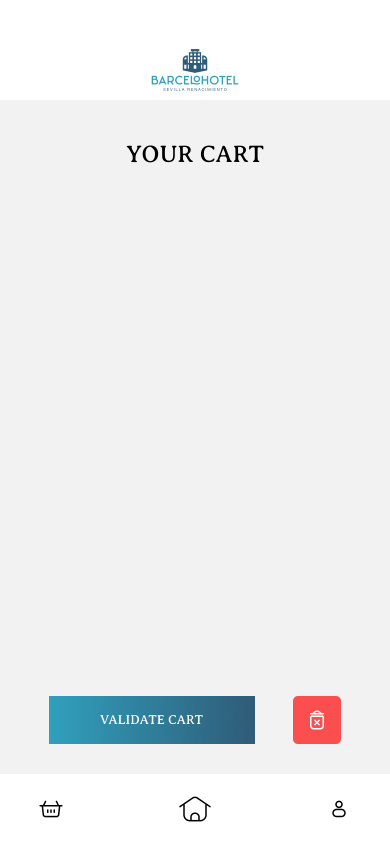
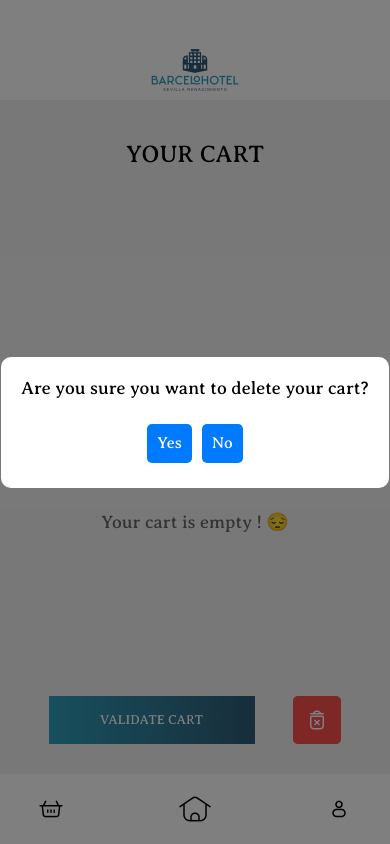
Before and after one commit to alexwauquier/smart-hotel-mobile-app, a React Native app in the folder template-react-native-gregory/: screen /CartView in a window 390 px wide. Both pictures are taken after a click on the element 298 px from the left and 720 px from the top of the page. Built offline with nearby package versions, Linux system fonts and the light colour scheme.

Commit message:
Reworking CartView functions.

```diff
--- a/template-react-native-gregory/components/CartView.js
+++ b/template-react-native-gregory/components/CartView.js
@@ -1,5 +1,5 @@
 import React, { useState, useEffect } from 'react';
-import { View, Text, StyleSheet, FlatList, TouchableOpacity, Image } from 'react-native';
+import { View, Text, StyleSheet, FlatList, TouchableOpacity, Image, Modal } from 'react-native';
 import AsyncStorage from '@react-native-async-storage/async-storage';
 import AppHeader from './AppHeader';
 import AppNavbar from './AppNavbar';
@@ -17,8 +17,8 @@ const fetchDrinkById = async (id) => {
 
 const CartView = () => {
   const [cartItems, setCartItems] = useState([]);
+  const [modalVisible, setModalVisible] = useState(false);
 
-  useEffect(() => {
   const loadCart = async () => {
     const storedCart = await AsyncStorage.getItem('cart');
     if (storedCart) {
@@ -30,18 +30,60 @@ const CartView = () => {
         })
       );
       setCartItems(drinks.filter(item => item !== null));
+    } else {
+      setCartItems([]);
     }
   };
 
+  useEffect(() => {
     loadCart();
   }, []);
+
+  const updateQuantity = async (id, operation) => {
+    const updatedCart = cartItems.map(item => {
+      if (item.id === id) {
+        const newQuantity = operation === 'increase' ? item.quantity + 1 : item.quantity - 1;
+        if (newQuantity >= 1) {
+          item.quantity = newQuantity;
+        }
+      }
+      return item;
+    });
+
+    setCartItems(updatedCart);
+    await AsyncStorage.setItem('cart', JSON.stringify(updatedCart.map(({ id, quantity }) => ({ id, quantity }))));
+  };
+
+  const removeFromCart = async (id) => {
+    const updatedCart = cartItems.filter(item => item.id !== id);
+    setCartItems(updatedCart);
+    await AsyncStorage.setItem('cart', JSON.stringify(updatedCart.map(({ id, quantity }) => ({ id, quantity }))));
+  };
+
+  const handleDeleteCart = () => {
+    setModalVisible(true); // Afficher la modal de confirmation
+  };
+
+  const confirmDeleteCart = async () => {
+    setCartItems([]); // Vider le panier
+    await AsyncStorage.removeItem('cart'); // Supprimer le panier d'AsyncStorage
+    setModalVisible(false); // Fermer la modal
+  };
+
+  const cancelDeleteCart = () => {
+    setModalVisible(false); // Fermer la modal sans rien faire
+  };
 
   return (
     <View style={styles.container}>
       <AppHeader />
       <Text style={styles.ViewTitle}>YOUR CART</Text>
 
+      {cartItems.length === 0 ? (
+        <Text style={styles.emptyCartMessage}>Your cart is empty ! 😔</Text>
+      ) : (
         <FlatList
+          style={styles.FlatListCart}
           data={cartItems}
           keyExtractor={(item) => item.id.toString()}
           renderItem={({ item }) => (
@@ -50,11 +92,11 @@ const CartView = () => {
                 <Text style={styles.drinkTitle}>{item.name}</Text>
                 <Text style={styles.drinkPrice}>{item.unit_price}€</Text>
                 <View style={styles.quantityLine}>
-                <TouchableOpacity>
+                  <TouchableOpacity onPress={() => updateQuantity(item.id, 'decrease')}>
                     <Image source={require('../assets/minus_icon.png')} style={styles.minusIcon} />
                   </TouchableOpacity>
                   <Text style={styles.textQuantity}>{item.quantity}</Text>
-                <TouchableOpacity>
+                  <TouchableOpacity onPress={() => updateQuantity(item.id, 'increase')}>
                     <Image source={require('../assets/plus_icon.png')} style={styles.plusIcon} />
                   </TouchableOpacity>
                 </View>
@@ -63,15 +105,37 @@ const CartView = () => {
             </View>
           )}
         />
+      )}
 
       <View style={styles.ButtonLine}>
         <TouchableOpacity>
           <Image source={require('../assets/validate.png')} style={styles.buttonValidate} />
         </TouchableOpacity>
-        <TouchableOpacity>
+        <TouchableOpacity onPress={handleDeleteCart}>
           <Image source={require('../assets/trash.png')} style={styles.trashIcon} />
         </TouchableOpacity>
       </View>
+
+      {/* Modal de confirmation */}
+      <Modal
+        transparent={true}
+        animationType="fade"
+        visible={modalVisible}
+        onRequestClose={cancelDeleteCart}>
+        <View style={styles.modalBackground}>
+          <View style={styles.modalContent}>
+            <Text style={styles.modalText}>Are you sure you want to delete your cart?</Text>
+            <View style={styles.modalButtons}>
+              <TouchableOpacity style={styles.modalButton} onPress={confirmDeleteCart}>
+                <Text style={styles.modalButtonText}>Yes</Text>
+              </TouchableOpacity>
+              <TouchableOpacity style={styles.modalButton} onPress={cancelDeleteCart}>
+                <Text style={styles.modalButtonText}>No</Text>
+              </TouchableOpacity>
+            </View>
+          </View>
+        </View>
+      </Modal>
 
       <AppNavbar />
     </View>
@@ -102,7 +166,9 @@ const styles = StyleSheet.create({
   drinkIngredients: {
     fontSize: 14,
     fontFamily: 'Roboto-Regular',
-    color: '#676767'
+    color: '#676767',
+    marginTop: 10,
+    marginBottom: 10,
   },
   drinkLineBox: {
     flexDirection: 'row',
@@ -110,11 +176,14 @@ const styles = StyleSheet.create({
     alignItems: 'center'
   },
   drinkContainer: {
-    width: '90%',
+    width: 300,
+    height: 100,
     padding: 10,
     backgroundColor: '#F5F5F5',
     borderRadius: 8,
-    marginTop: 20
+    marginTop: 20,
+    alignSelf: 'center',
+    overflow: 'hidden',
   },
   buttonValidate: {
     width: 206,
@@ -150,7 +219,48 @@ const styles = StyleSheet.create({
   textQuantity: {
     fontFamily: 'Averia-Serif-Libre-Regular',
     fontSize: 13
-  }
+  },
+  FlatListCart: {
+    marginTop: 200,
+  },
+  emptyCartMessage: {
+    fontSize: 18,
+    fontFamily: 'Averia-Serif-Libre-Regular',
+    textAlign: 'center',
+    marginTop: 200,
+    color: '#676767'
+  },
+  modalBackground: {
+    flex: 1,
+    justifyContent: 'center',
+    alignItems: 'center',
+    backgroundColor: 'rgba(0, 0, 0, 0.5)',
+  },
+  modalContent: {
+    backgroundColor: '#fff',
+    padding: 20,
+    borderRadius: 10,
+    alignItems: 'center',
+  },
+  modalText: {
+    fontSize: 18,
+    fontFamily: 'Averia-Serif-Libre-Regular',
+    marginBottom: 20,
+  },
+  modalButtons: {
+    flexDirection: 'row',
+  },
+  modalButton: {
+    padding: 10,
+    margin: 5,
+    backgroundColor: '#007AFF',
+    borderRadius: 5,
+  },
+  modalButtonText: {
+    color: '#fff',
+    fontSize: 16,
+    fontFamily: 'Averia-Serif-Libre-Regular',
+  },
 });
 
 export default CartView;
--- a/template-react-native-gregory/package.json
+++ b/template-react-native-gregory/package.json
@@ -15,6 +15,7 @@
     "@react-navigation/native": "^7.0.14",
     "@react-navigation/stack": "^7.1.1",
     "bcryptjs": "^3.0.2",
+    "eas": "^0.1.0",
     "expo": "^52.0.39",
     "expo-crypto": "~14.0.2",
     "expo-font": "~13.0.3",
@@ -22,7 +23,7 @@
     "expo-status-bar": "~2.0.1",
     "moment": "^2.30.1",
     "react": "18.3.1",
-    "react-native": "0.76.6",
+    "react-native": "^0.76.7",
     "react-native-dev-menu": "^4.1.1",
     "react-native-gesture-handler": "~2.20.2",
     "react-native-linear-gradient": "^2.8.3",
```
Also changed, not shown: 1 other file (tests, documents, lock files or other folders). Lines whose indentation alone changed are shown as unchanged.
